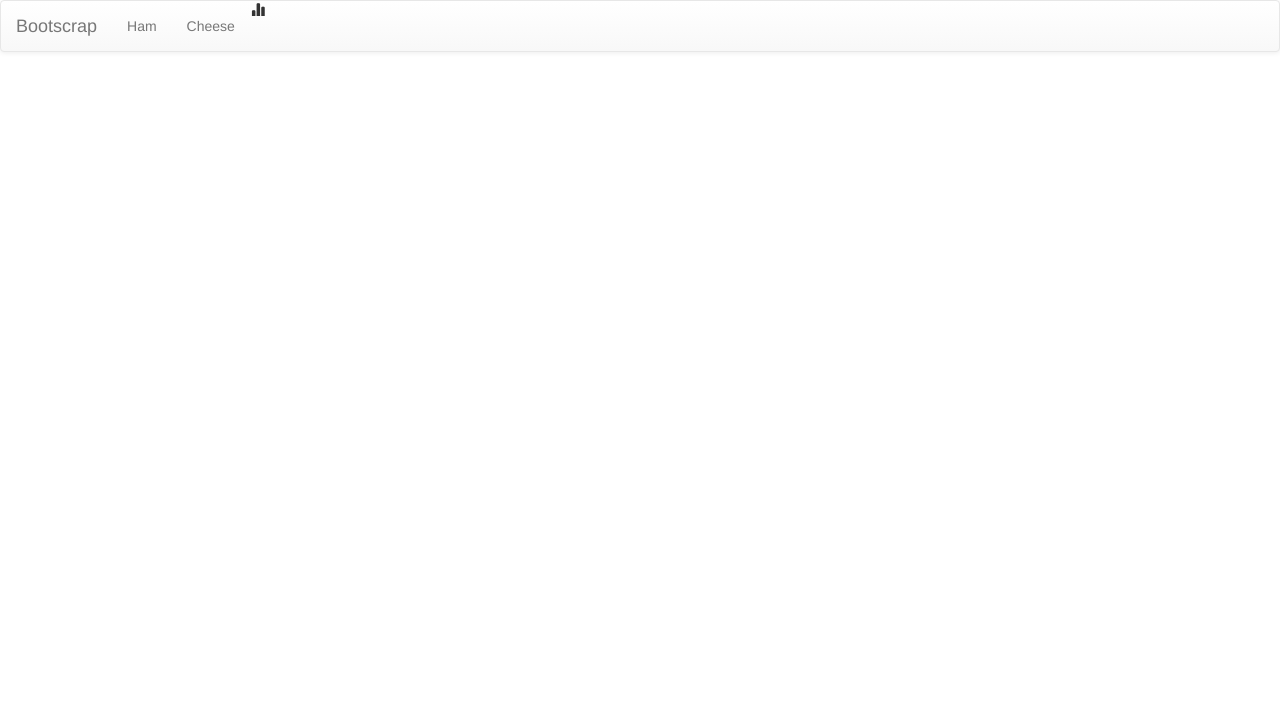
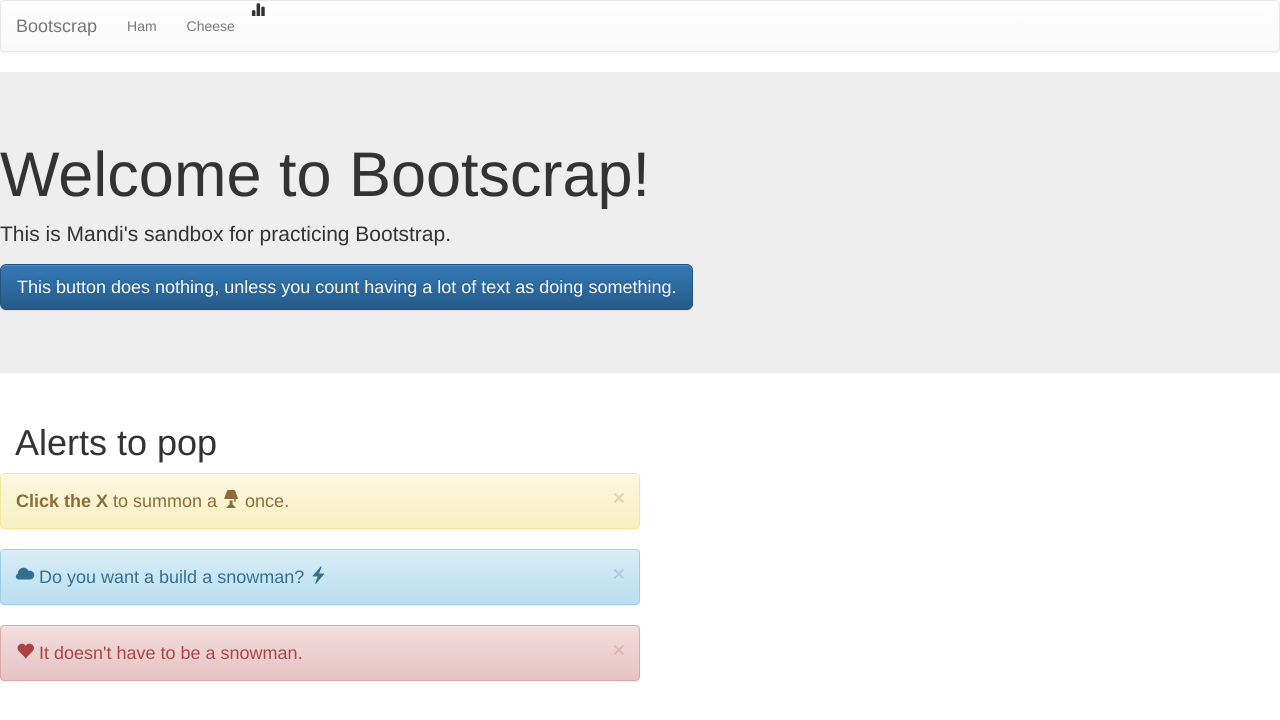
Before and after one commit to MJGrant/bootscrap, a website: page client/index.html in a window 1280 px wide. Drawn offline with nearby package versions, Linux system fonts and the light colour scheme; some packages are replaced by stand-ins of ours.

Commit message:
Adding some alerts and a jumbotron, just for fun. Also renamed app to bootscrapp because app wasn't the greatest name for it.

```diff
--- a/client/index.html
+++ b/client/index.html
@@ -1,5 +1,4 @@
-<!-- import stuff here-->
-<html5 ng-app="app">
+<html5 ng-app="bootscrapp">
     <head>
         <title>Bootscrap</title>
         <meta charset="utf-8" />
@@ -14,7 +13,13 @@
 
         <!-- angular files -->
         <script defer="defer" src="./javascripts/app.js"></script>
+
+        <!-- directives -->
         <script defer="defer" src="./javascripts/directives/navbar.js"></script>
+        <script defer="defer" src="./javascripts/directives/main.js"></script>
+
+
+        <!--controllers -->
         <script defer="defer" src="./javascripts/controllers/indexCtrl.js"></script>
 
         <!-- Latest compiled and minified CSS -->
@@ -26,5 +31,6 @@
 
     <div ng-controller="indexCtrl">
         <nav-bar></nav-bar>
+        <main-page></main-page>
     </div>
 </html5>
--- a/client/javascripts/app.js
+++ b/client/javascripts/app.js
@@ -1,4 +1,4 @@
-angular.module('app', ['ngRoute'], function($routeProvider) {
+angular.module('bootscrapp', ['ngRoute'], function($routeProvider) {
     "use strict";
 
     $routeProvider.when('/', {
--- a/client/javascripts/controllers/indexCtrl.js
+++ b/client/javascripts/controllers/indexCtrl.js
@@ -1,6 +1,6 @@
 /**
  * Created by mjgrant on 5/20/15.
  */
-angular.module("app").controller("indexCtrl", function() {
+angular.module("bootscrapp").controller("indexCtrl", function() {
    console.log("index controller successful");
 });
--- /dev/null
+++ b/client/javascripts/directives/main.js
@@ -0,0 +1,9 @@
+/**
+ * Created by mjgrant on 5/21/15.
+ */
+angular.module("bootscrapp").directive("mainPage", function() {
+    return {
+        restrict: 'E',
+        templateUrl: 'partials/main.html'
+    }
+});
--- a/client/javascripts/directives/navbar.js
+++ b/client/javascripts/directives/navbar.js
@@ -1,7 +1,7 @@
 /**
  * Created by mjgrant on 5/20/15.
  */
-angular.module("app").directive("navBar", function() {
+angular.module("bootscrapp").directive("navBar", function() {
     return {
         restrict: 'E',
         templateUrl: 'partials/nav.html'
--- /dev/null
+++ b/client/partials/main.html
@@ -0,0 +1,33 @@
+
+<div class="jumbotron">
+    <h1>Welcome to Bootscrap!</h1>
+    <p>This is Mandi's sandbox for practicing Bootstrap.</p>
+    <p><a class="btn btn-primary btn-lg" href="#" role="button">This button does nothing, unless you count having a lot of text as doing something.</a></p>
+</div>
+
+<div class="col-sm-6">
+    <h1>Alerts to pop</h1>
+        <div class="row">
+            <div class="alert alert-warning alert-dismissable btn-lg" role="alert">
+                <button type="button" class="close" data-dismiss="alert">&times;</button>
+                <strong>Click the X</strong> to summon a <span class="glyphicon glyphicon-lamp"></span> once.</strong>
+            </div>
+        </div>
+
+        <div class="row">
+            <div class="alert alert-info alert-dismissable btn-lg" role="alert">
+                <button type="button" class="close" data-dismiss="alert">&times;</button>
+                <span class="glyphicon glyphicon-cloud"></span>
+                <span>Do you want a build a snowman?</span>
+                <span class="glyphicon glyphicon-flash"></span>
+            </div>
+        </div>
+
+        <div class="row">
+            <div class="alert alert-danger alert-dismissable btn-lg" role="alert">
+                <button type="button" class="close" data-dismiss="alert">&times;</button>
+                <span class="glyphicon glyphicon-heart"></span>
+                <span>It doesn't have to be a snowman.</span>
+            </div>
+        </div>
+</div>
```
